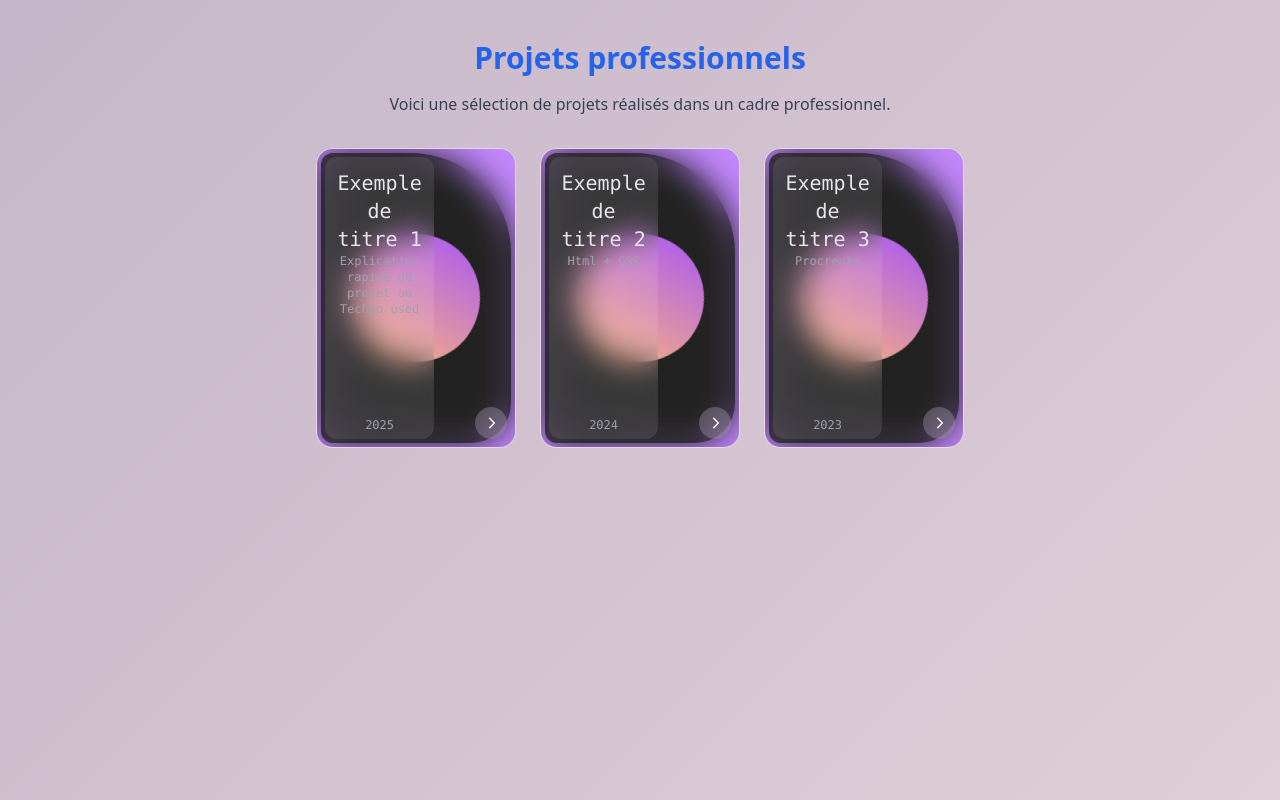
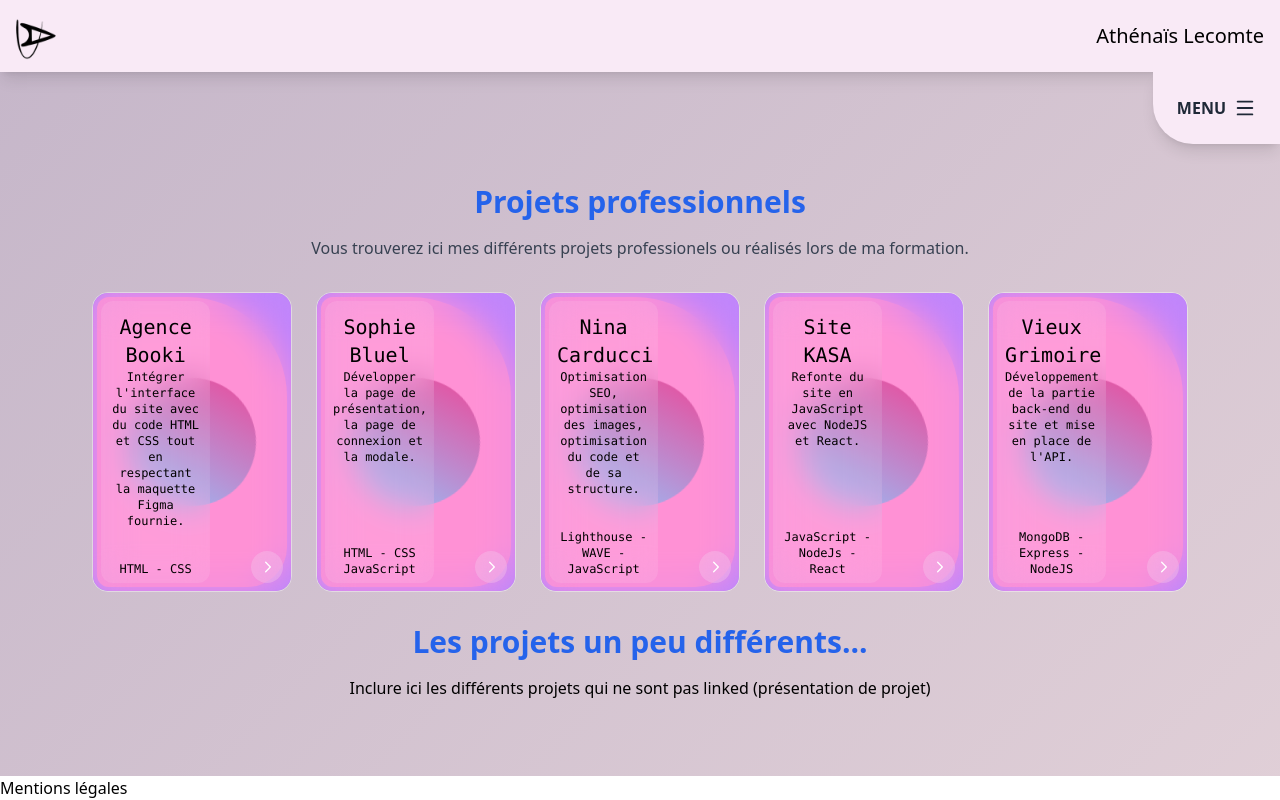
Before and after one commit to Piamah/portfolio3, a React (Vite) app: page /professional in a window 1280 px wide. Built offline with nearby package versions, Linux system fonts and the light colour scheme.

Commit message:
Update all pages including Footer and Header + Menu, cards modified and links included

```diff
--- a/src/App.jsx
+++ b/src/App.jsx
@@ -6,10 +6,11 @@ import Skills from "./pages/Skills";
 import Professional from "./pages/Professional";
 import Personal from "./pages/Personal";
 import Contact from "./pages/Contact";
+import Footer from "./components/Footer";
 
 function App() {
   return (
-    <div className="flex bg-[linear-gradient(135deg,var(--bg-start),var(--bg-end))] h-screen w-full">
+    <div className="flex flex-col min-h-screen bg-[linear-gradient(135deg,var(--bg-start),var(--bg-end))]">
       <div className="flex-1 w-full">
         <Routes>
           <Route path="/" element={<Home />} />
@@ -20,8 +21,10 @@ function App() {
           <Route path="/contact" element={<Contact />} />
         </Routes>
       </div>
+      <Footer />
     </div>
   );
 }
 
+
 export default App;
--- a/src/components/Card.jsx
+++ b/src/components/Card.jsx
@@ -1,38 +1,37 @@
 import React from "react";
 
-const Card = ({ title, subtitle, year }) => {
+const Card = ({ title, subtitle, tech, link }) => {
   return (
     <div className="w-[200px] h-[300px] relative border border-solid border-white/40 rounded-2xl overflow-hidden group">
-      {/* --- Fond--- */}
+      {/* --- bg --- */}
       <div className="w-full h-full p-1 absolute bg-purple-400">
-        <div className="w-full h-full rounded-xl rounded-tr-[100px] rounded-br-[40px] bg-[#222]" />
+        <div className="w-full h-full rounded-xl rounded-tr-[100px] rounded-br-[40px] bg-[#ff91d5]" />
       </div>
 
-      {/* --- Animation centrale (cercle orange) --- */}
+      {/* --- cercle orange --- */}
       <div className="w-full h-full flex items-center justify-center relative backdrop-blur-lg rounded-2xl">
         <div
-          className="w-32 h-32 rounded-full bg-gradient-to-tr from-purple-500 to-orange-300 animate-spin"
+          className="w-32 h-32 rounded-full bg-gradient-to-tr from-pink-500 to-blue-300 animate-spin"
           style={{ animationDuration: "12s" }}
         />
       </div>
 
-      {/* --- Contenu de la carte --- */}
+      {/* --- contenu carte --- */}
       <div className="w-full h-full p-2 flex justify-between absolute inset-0">
         <div className="w-3/5 p-2 pt-3 pb-1.5 flex flex-col rounded-xl backdrop-blur-lg bg-gray-50/10 text-gray-200 font-medium font-mono z-10">
-          <span className="text-xl font-medium">{title}</span>
-          <span className="text-xs text-gray-400">{subtitle}</span>
-          <span className="text-xs text-gray-400 mt-auto">{year}</span>
+          <span className="text-xl text-black font-medium">{title}</span>
+          <span className="text-xs text-black">{subtitle}</span>
+          <span className="text-xs text-black mt-auto">{tech}</span>
         </div>
 
-        {/* --- Flèche --- */}
         <div className="h-full pt-2 flex flex-col items-end text-white/50">
-          <span className="text-[10px] leading-[12px] opacity-0 group-hover:opacity-100 transition-opacity duration-500">
-            UIverse
-          </span>
-          <span className="text-[10px] leading-[13px] opacity-0 group-hover:opacity-100 transition-opacity duration-500">
-            card
-          </span>
-          <div className="w-8 h-8 mt-auto flex items-center justify-center rounded-full backdrop-blur-lg bg-gray-50/20 cursor-pointer transition-all duration-300 hover:bg-gray-50/30">
+          {/* --- flèche cliquable --- */}
+          <a
+            href={link}
+            target="_blank"
+            rel="noopener noreferrer"
+            className="w-8 h-8 mt-auto flex items-center justify-center rounded-full backdrop-blur-lg bg-gray-50/20 cursor-pointer transition-all duration-300 hover:bg-gray-50/30"
+          >
             <svg
               xmlns="http://www.w3.org/2000/svg"
               viewBox="0 0 12 12"
@@ -43,7 +42,7 @@ const Card = ({ title, subtitle, year }) => {
                 fill="currentColor"
               />
             </svg>
-          </div>
+          </a>
         </div>
       </div>
     </div>
--- a/src/components/Footer.jsx
+++ b/src/components/Footer.jsx
@@ -2,9 +2,9 @@ import React from "react";
 
 const Footer = () => {
         return (
-        <header className="footer">
+        <div className=" bg-white">
             <a className="mentions-legales" href="/mentions-legales/" target="_blank" rel="noreferrer">Mentions légales</a>
-        </header>
+        </div>
         //Ajouter les réseaux (linkedin, instagram, twitch, spotify, github)
     );
 };
--- a/src/index.css
+++ b/src/index.css
@@ -10,6 +10,10 @@
     --header--bg-end: #F3E5F5;
     --hover-text--start: #ff91d5;
     --hover-text--end: #ed9eff;
+    --card-bg-start: red;
+    --card-bg-end: blue;
+    --button-bg-start: #F43ADE;
+    --button-bg-end: #9708DA;
     --nav: red;
     --menu: #F9EAF6;
     --text: blue;
--- a/src/pages/About.jsx
+++ b/src/pages/About.jsx
@@ -1,6 +1,5 @@
 import React from "react"
 import Header from "../components/Header.jsx"
-import Footer from "../components/Footer.jsx"
 import SplitText from "../components/SplitText.jsx"
 import { GoLinkExternal } from "react-icons/go"
 // import aboutChar from "../images/about_char.webp"
@@ -163,8 +162,6 @@ const About = () => {
             </div>
           </div>
       </div>
-
-      <Footer />
     </section>
   )
 }
--- a/src/pages/Contact.jsx
+++ b/src/pages/Contact.jsx
@@ -1,5 +1,15 @@
+import Header from "../components/Header";
+import Menu from "../components/Menu";
+
+
+
 export default function Contact() {
   return (
+    <>
+    <Header />
+    <div className="flex flex-row-reverse justify-between ">
+      <Menu />
+    </div>
     <section className="text-center p-10">
       <h1 className="text-3xl font-bold text-blue-600 mb-4">Contact</h1>
       <p className="text-gray-700 mb-4">
@@ -12,5 +22,6 @@ export default function Contact() {
         M’envoyer un message
       </a>
     </section>
+    </>
   );
 }
--- a/src/pages/Home.jsx
+++ b/src/pages/Home.jsx
@@ -2,6 +2,7 @@ import { Link, useLocation } from "react-router-dom";
 import Header from "../components/Header";
 import TextType from "../components/TextType";
 import Menu from "../components/Menu";
+import Footer from "../components/Footer";
 
 
 export default function Home() {
@@ -13,7 +14,7 @@ export default function Home() {
       <div className="flex flex-row-reverse justify-between ">
         <Menu />
       </div>
-      <div className="flex justify-center">
+      <div className="flex justify-center pb-[135px]">
         <TextType
             text={[
               "Hello ! Bienvenue sur mon site !",
--- a/src/pages/Personal.jsx
+++ b/src/pages/Personal.jsx
@@ -1,10 +1,19 @@
+import Header from "../components/Header";
+import Menu from "../components/Menu";
+
 export default function Personal() {
   return (
+    <>
+      <Header />
+      <div className="flex flex-row-reverse justify-between ">
+        <Menu />
+      </div>
       <section className="text-center p-10">
         <h1 className="text-3xl font-bold text-blue-600 mb-4">Projets personnels</h1>
         <p className="text-gray-700">
           Voici quelques projets personnels que j’ai développés pour apprendre et expérimenter.
         </p>
       </section>
+    </>
   );
 }
--- a/src/pages/Professional.jsx
+++ b/src/pages/Professional.jsx
@@ -1,28 +1,67 @@
 import Card from "../components/Card";
-import imageprojet1 from "../images/about_char.webp";
-import imageprojet2 from "../images/about_char.webp";
-import imageprojet3 from "../images/about_char.webp";
-
+import Header from "../components/Header";
+import Menu from "../components/Menu";
 
 const Projects = () => {
   const cards = [
-    { title: "Exemple de titre 1", subtitle: "Explication rapide du projet ou Techno used", year: "2025", image: imageprojet1 },
-    { title: "Exemple de titre 2", subtitle: "Html + CSS", year: "2024", image: imageprojet2 },
-    { title: "Exemple de titre 3", subtitle: "Procreate", year: "2023", image: imageprojet3 },
+    {
+      title: "Agence Booki",
+      subtitle: "Intégrer l'interface du site avec du code HTML et CSS tout en  respectant la maquette Figma fournie.",
+      tech: "HTML - CSS",
+      link: "https://github.com/Piamah/projet_2"
+    },
+    {
+      title: "Sophie Bluel",
+      subtitle: "Développer la page de présentation, la page de connexion et la modale.",
+      tech: "HTML - CSS JavaScript",
+      link: "https://github.com/Piamah/Portfolio-architecte-sophie-bluel"
+    },
+    {
+      title: "Nina Carducci",
+      subtitle: "Optimisation SEO, optimisation des images, optimisation du code et de sa structure.",
+      tech: "Lighthouse - WAVE - JavaScript",
+      link: "https://github.com/Piamah/piama.github.io"
+    },
+    {
+      title: "Site KASA",
+      subtitle: "Refonte du site en JavaScript avec NodeJS et React.",
+      tech: "JavaScript - NodeJs - React",
+      link: "https://github.com/Piamah/projet_5"
+    },
+    {
+      title: "Vieux Grimoire",
+      subtitle: "Développement de la partie back-end du site et mise en place de l'API.",
+      tech: "MongoDB - Express - NodeJS",
+      link: "https://github.com/Piamah/projet_6"
+    },
+    // {
+    //   title: "Portfolio 1 (publié)",
+    //   subtitle: "Premier portfolio publié, deuxième portfolio personnel réalisé.",
+    //   tech: "React",
+    //   link: "https://athenais-lecomte.netlify.app/"
+    // },
   ];
 
   return (
+    <>
+      <Header />
+        <div className="flex flex-row-reverse justify-between ">
+          <Menu />
+        </div>
         <section className="text-center p-10">
           <h1 className="text-3xl font-bold text-blue-600 mb-4">Projets professionnels</h1>
           <p className="text-gray-700">
-        Voici une sélection de projets réalisés dans un cadre professionnel.
+            Vous trouverez ici mes différents projets professionels ou réalisés lors de ma formation.
           </p>
         <div className="flex flex-wrap gap-6 justify-center p-8 bg-[var(--bg)]">
           {cards.map((card, index) => (
             <Card key={index} {...card} />
           ))}
         </div>
+        <h2 className="text-3xl font-bold text-blue-600 mb-4">Les projets un peu différents...</h2>
+        <p>Inclure ici les différents projets qui ne sont pas linked (présentation de projet)</p>
         </section>
+    </>
   );
 };
 
--- a/src/pages/Skills.jsx
+++ b/src/pages/Skills.jsx
@@ -2,7 +2,7 @@ import Header from "../components/Header";
 import Menu from "../components/Menu";
 
 export default function Skills() {
-  const skills = ["React", "Vite", "TailwindCSS", "JavaScript", "GitHub"];
+  const skills = ["React", "HTML", "CSS/SCSS", "NodeJS", "MongoDB", "Vite", "Tailwind", "JavaScript", "Suite Adobe", "ProCreate", "Suite Affinity", "Blender"];
 
   return (
     <>
```
Lines whose indentation alone changed are shown as unchanged.
